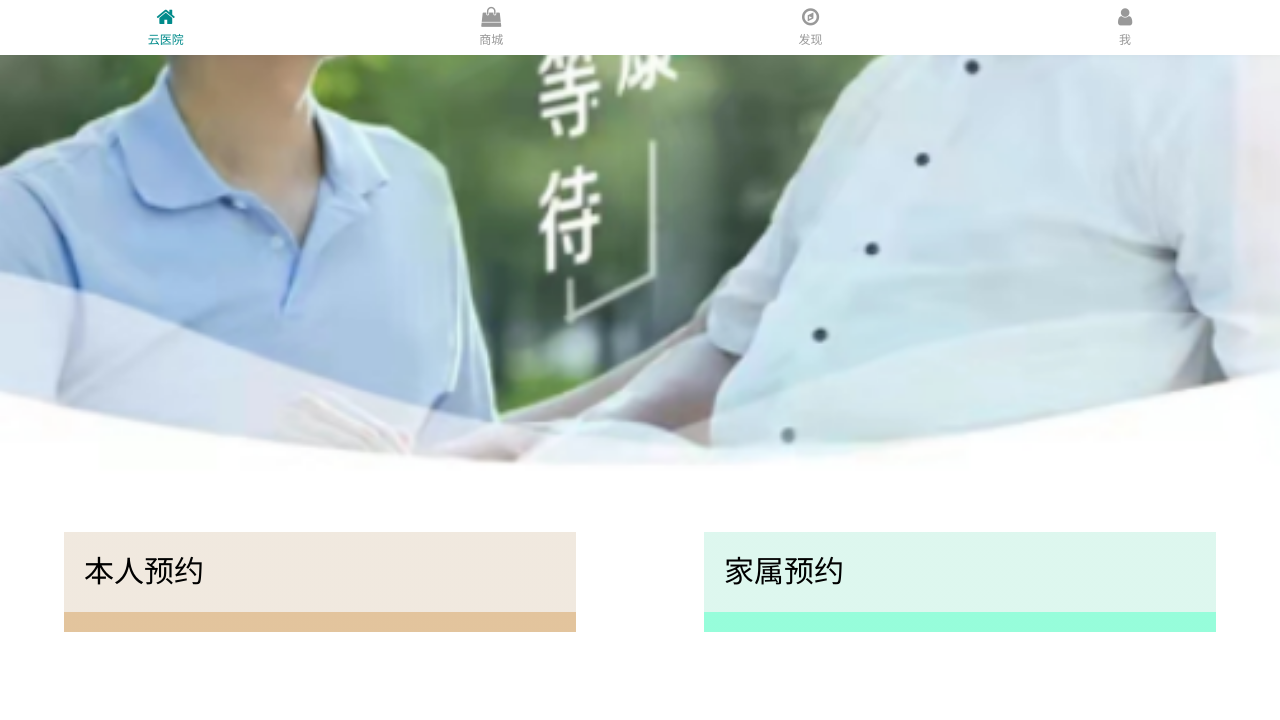
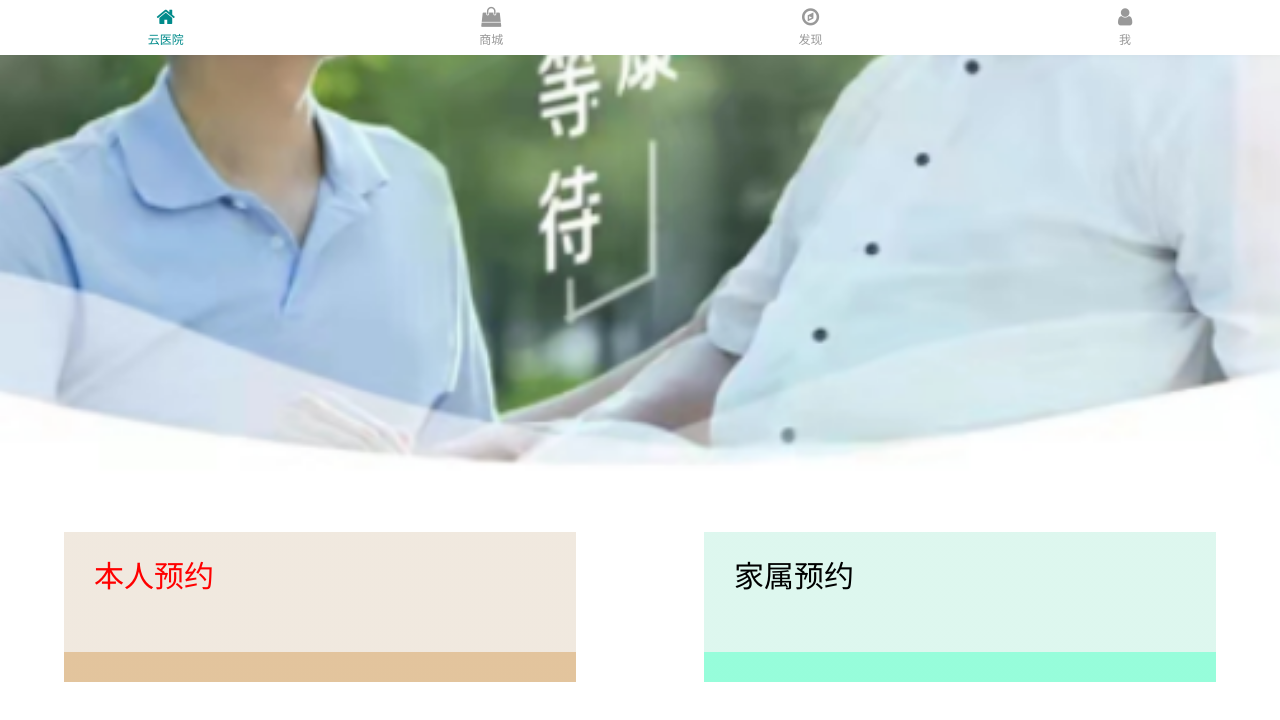
Before and after one commit to tomchen-art/csh, a plain HTML site: page hospital/html/appointment.html in a window 1280 px wide. Shown: the part 745-1465 px from the top of the page. Before the commit the page ends 1437 px from the top, so only its background shows below. Drawn offline with Linux system fonts and the light colour scheme.

Commit message:
Update appointment.html

```diff
--- a/hospital/html/appointment.html
+++ b/hospital/html/appointment.html
@@ -62,7 +62,7 @@
 
 			.all .third .person {
 				width: 40%;
-				height: 100px;
+				height: 150px;
 				background: linear-gradient(to bottom,
 						/* 水平方向（从左到右） */
 						rgba(245, 245, 245, 0.8) 80%,
@@ -74,18 +74,18 @@
 				/* 防止padding撑大宽度 */
 				box-sizing: border-box;
 				/* 左右内边距，文字往内移 */
-				padding: 15px 20px;
+				padding: 20px 30px;
 
 			}
 
 			a {
-				color: black;
+				color: red;
 				text-decoration: none;
 			}
 
 			.all .third .family {
 				width: 40%;
-				height: 100px;
+				height: 150px;
 				background: linear-gradient(to bottom,
 						/* 水平方向（从左到右） */
 						rgba(245, 245, 245, 0.8) 80%,
@@ -97,7 +97,7 @@
 				/* 防止padding撑大宽度 */
 				box-sizing: border-box;
 				/* 左右内边距，文字往内移 */
-				padding: 15px 20px;
+				padding: 20px 30px;
 			}
 
 			/* 底部导航（固定） */
```
